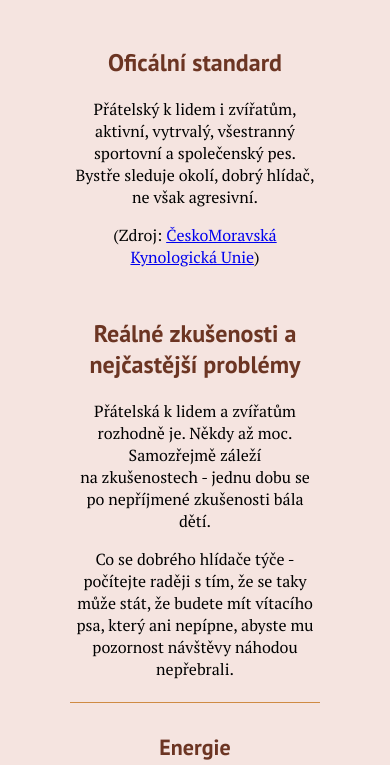
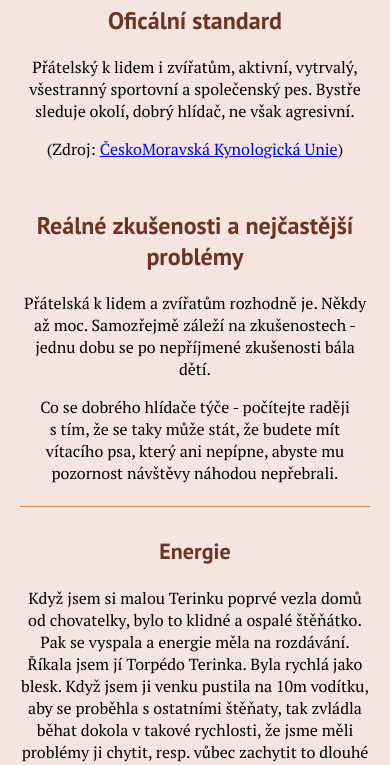
Before and after one commit to KatieHat/Terinka, an Eleventy site: page povaha.html in a window 390 px wide. Shown: the part 331-1096 px from the top of the page. Built offline with nearby package versions, Linux system fonts and the light colour scheme; Eleventy itself is replaced by a stand-in of ours; files that its build step writes are made by us from their sources.

Commit message:
úprava article padding - menší na mobile verzi

```diff
--- a/scss/_content.scss
+++ b/scss/_content.scss
@@ -79,8 +79,14 @@
 
     margin: 0;
     margin-bottom: measures.$article__margin-bottom;
-    padding: 0 measures.$article__padding;
+    padding: 0 measures.$article__padding--mobile;
     text-align: center;
+
+    @media screen and (min-width: measures.$width-tablet) {
+
+        padding: 0 measures.$article__padding--tablet;
+
+    }
 
     }
 
--- a/scss/_measures.scss
+++ b/scss/_measures.scss
@@ -40,7 +40,8 @@ $menu-inferior__link__padding: 5px 0;
 $body__margin: 0;
 $body__padding: 0px;
 
-$article__padding: 70px;
+$article__padding--mobile: 20px;
+$article__padding--tablet: 70px;
 $article__margin-bottom: 10%;
 
 $grid__gap: 20px;
```
Also changed, not shown: css/style.css, 3 other files.
